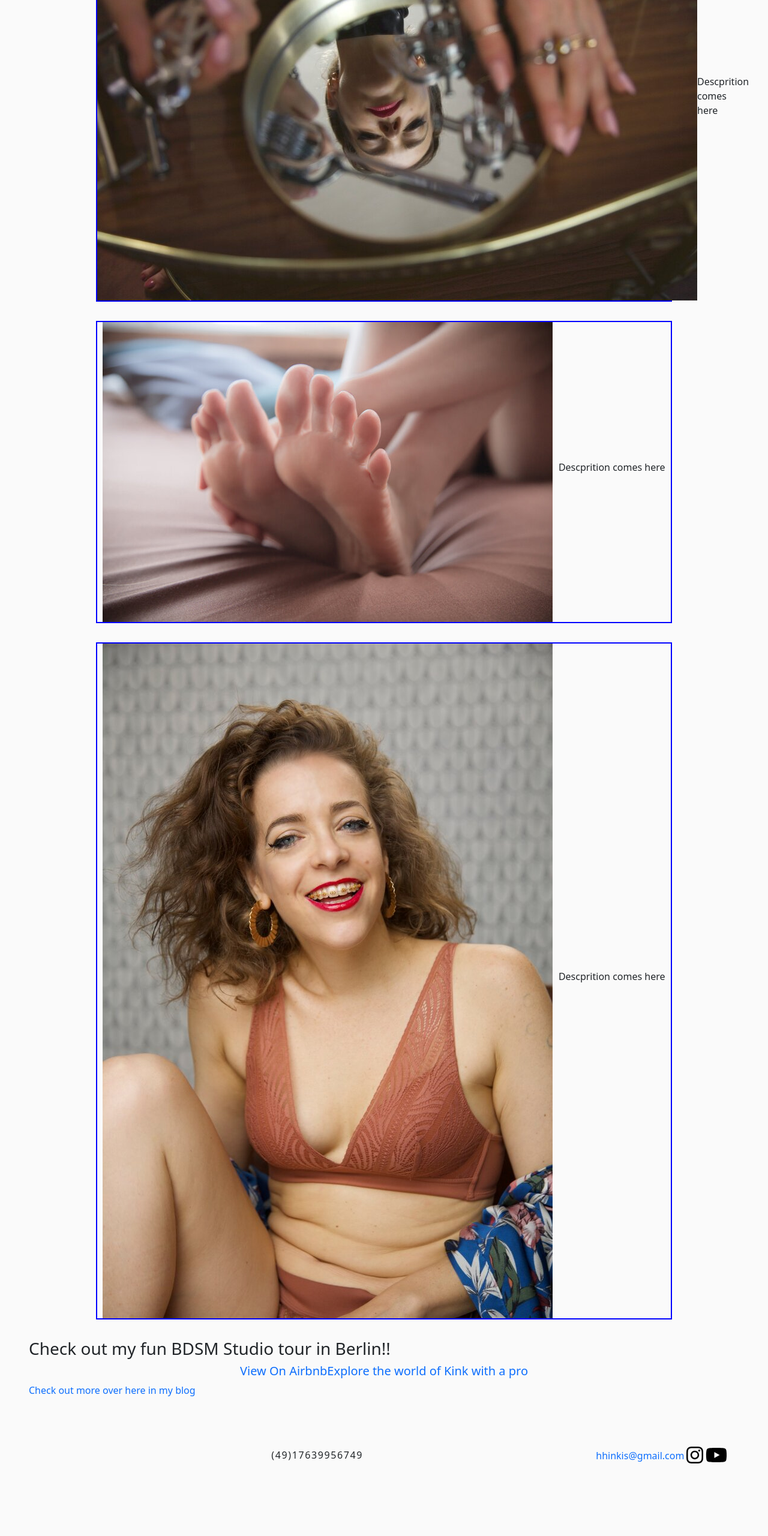
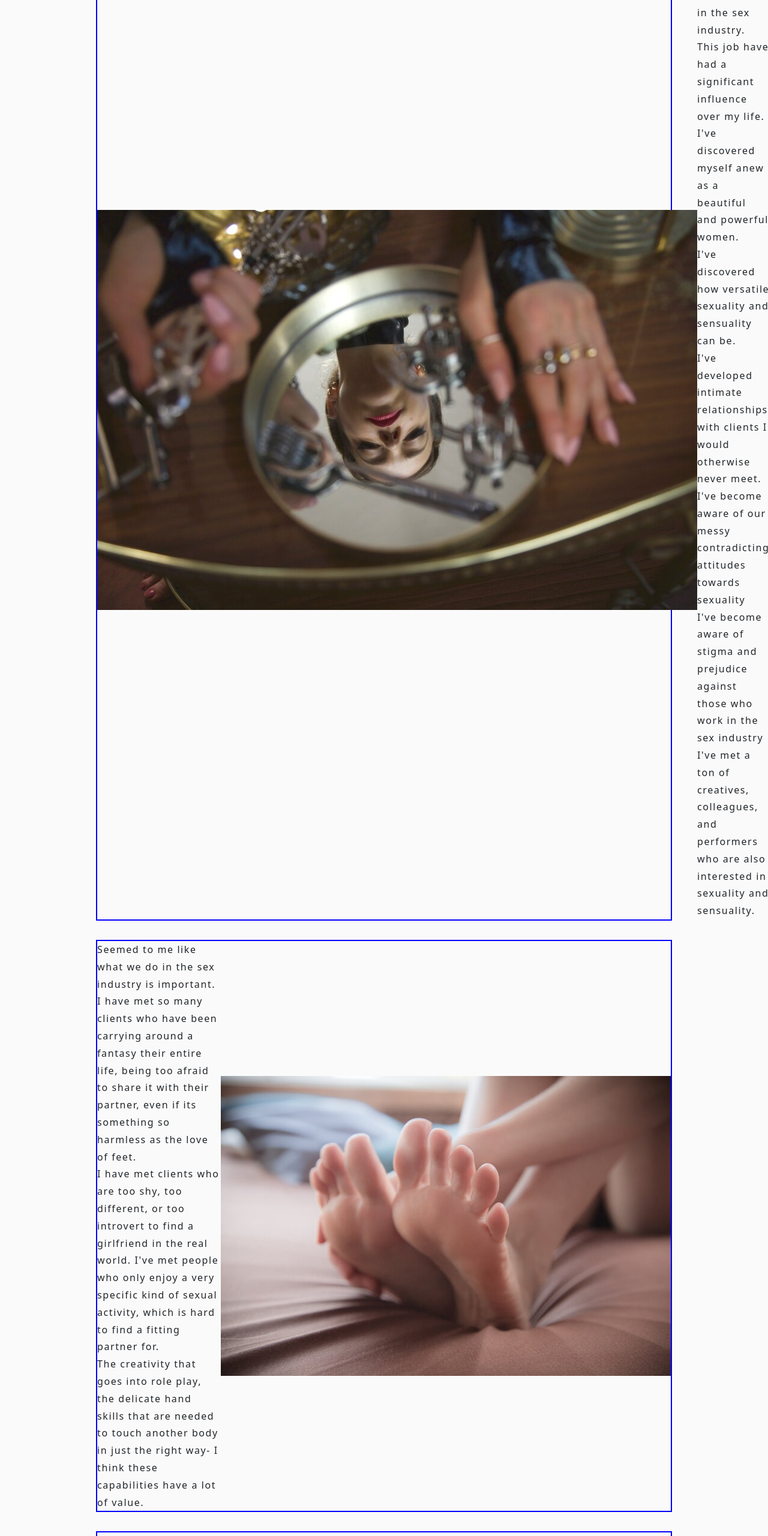
Before and after one commit to federerkristijan/dasahink, a React (Create React App) app: page /domination in a window 1280 px wide. Shown: the part 1060-3621 px from the top of the page at 60% size. Before the commit the page ends 3568 px from the top, so only its background shows below. Built offline with nearby package versions, Linux system fonts and the light colour scheme.

Commit message:
dom desc added. need <a> and css

```diff
--- a/src/views/Domination.jsx
+++ b/src/views/Domination.jsx
@@ -29,35 +29,102 @@ const Domination = () => {
         </Form>
       </div>
       <div className="domination-card">
-        <div className="domination-card-image"><img src={require("../assets/images/dom/dom1.jpg")} alt="" /></div>
-        <div className="domination-card-text">
-          <div className="domination-card-description">
-            <p>Descprition comes here</p>
-          </div>
+        <div className="domination-card-image">
+          <img src={require("../assets/images/dom/dom1.jpg")} alt="" />
+        </div>
+        <div className="domination-card-description">
+          <span>
+            Since over seven years I've been working as a professional
+            Dominatrix in the sex industry. This job have had a significant
+            influence over my life.
+            <br />
+            I've discovered myself anew as a beautiful and powerful women.
+            <br />
+            I've discovered how versatile sexuality and sensuality can be.
+            <br />
+            I've developed intimate relationships with clients I would otherwise
+            never meet.
+            <br />
+            I've become aware of our messy contradicting attitudes towards
+            sexuality
+            <br />
+            I've become aware of stigma and prejudice against those who work in
+            the sex industry
+            <br />
+            I've met a ton of creatives, colleagues, and performers who are also
+            interested in sexuality and sensuality.{" "}
+          </span>
         </div>
       </div>
       <div className="domination-card">
-        <div className="domination-card-image"><img src={require("../assets/images/dom/dom2.jpeg")} alt="" /></div>
-        <div className="domination-card-text">
-          <div className="domination-card-description">
-            <p>Descprition comes here</p>
-          </div>
+        <div className="domination-card-description">
+          <span>
+            Seemed to me like what we do in the sex industry is important.{" "}
+            <br />
+            I have met so many clients who have been carrying around a fantasy
+            their entire life, being too afraid to share it with their partner,
+            even if its something so harmless as the love of feet.
+            <br />
+            I have met clients who are too shy, too different, or too introvert
+            to find a girlfriend in the real world. I've met people who only
+            enjoy a very specific kind of sexual activity, which is hard to find
+            a fitting partner for.
+            <br />
+            The creativity that goes into role play, the delicate hand skills
+            that are needed to touch another body in just the right way- I think
+            these capabilities have a lot of value.{" "}
+          </span>
+        </div>
+        <div className="domination-card-image">
+          <img src={require("../assets/images/dom/dom2.jpeg")} alt="" />
         </div>
       </div>
+
       <div className="domination-card">
-        <div className="domination-card-image"><img src={require("../assets/images/dom/dom3.jpg")} alt="" /></div>
-        <div className="domination-card-text">
-          <div className="domination-card-description">
-            <p>Descprition comes here</p>
-          </div>
+        <div className="domination-card-image">
+          <img src={require("../assets/images/dom/dom3.jpg")} alt="" />
+        </div>
+        <div className="domination-card-description">
+          <span>
+            This is a part of the reason I have decided to be 'out of the
+            closet' about sex work. Talk openly about my experiences, answer
+            questions, share what I know.
+            <br />
+            I think the more we show our true colours, the less there is to be
+            ashamed of.
+            <br />
+            It's inspiring to me to see others be who they really are!
+            <br />
+            My creativity goes very well with sensuality and sexuality. Working
+            in this field have inspired me, because there are so many facets and
+            depth to our human need for connection, touch, and adventure.
+            <br />
+            There is so much yet to be discovered!
+            <br />
+            Since working in this industry I have directed an artistic erotic
+            film for <a href="https://xconfessions.com/collaborators/directors/erika-lust">Erika Lust</a>, created sex toy sculptures, made props for the
+            wonderful Sex School, costumes for Shu Lea Chiang's thought
+            provoking film 3x3x6, have been interviewed about sex work, and met
+            and worked with so so many like minded people.
+            <br />
+            There is an ever growing community of proud sex workers, activists,
+            and feminists, and so I'm happy to contribute my share even just by
+            writing these words. I dont think I will do this job forever, but it
+            has given me so much that its the least I can do.
+          </span>
         </div>
       </div>
+
       <div className="bdsm">
         <div className="bdsm-title">
-          <h3>Check out my fun BDSM Studio tour in Berlin!!</h3>
-          <a href="https://www.airbnb.com/experiences/530915">
-            <h5>View On AirbnbExplore the world of Kink with a pro</h5>
-          </a>
+          <h5>
+            Check out my fun
+            <a href="https://www.airbnb.com/experiences/530915">
+              BDSM Studio tour in Berlin
+            </a>
+            !!
+          </h5>
+          <h6>View On AirbnbExplore the world of Kink with a pro</h6>
         </div>
         <a href="blog">Check out more over here in my blog</a>
       </div>
```
